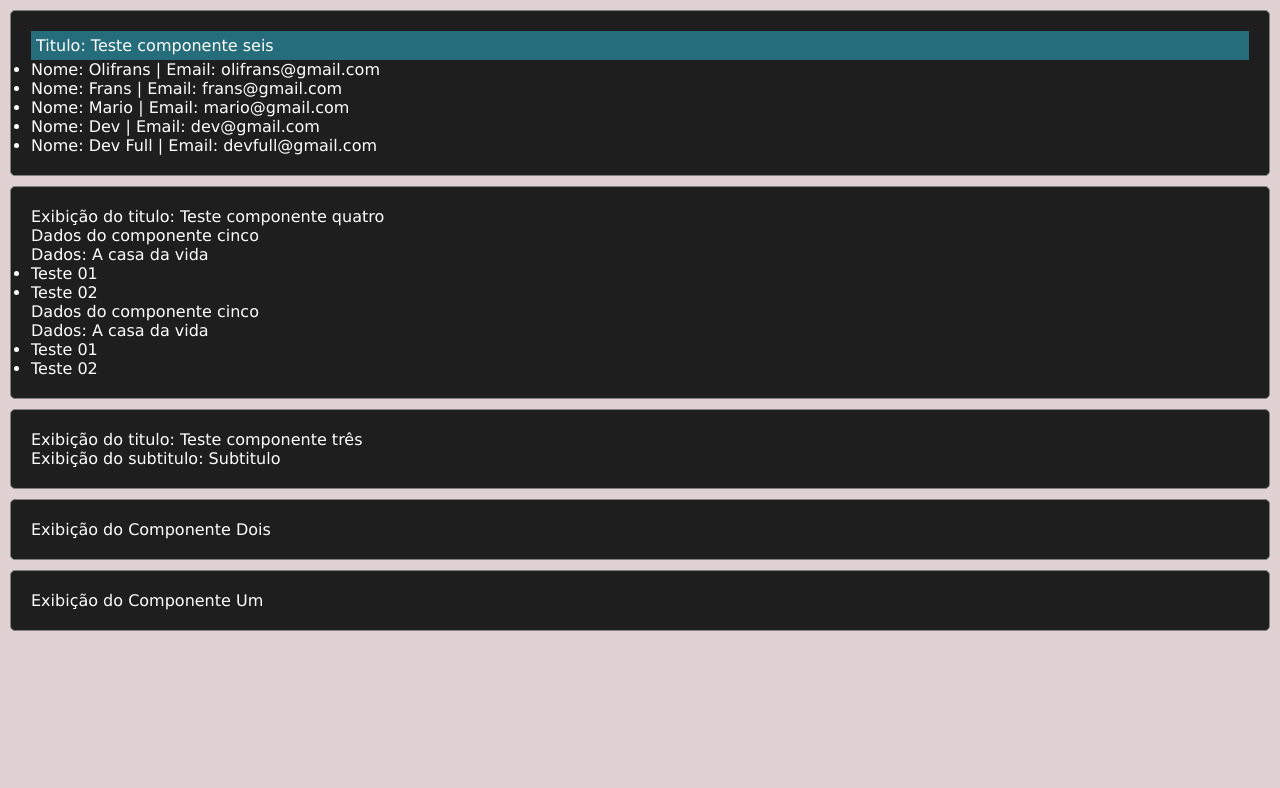
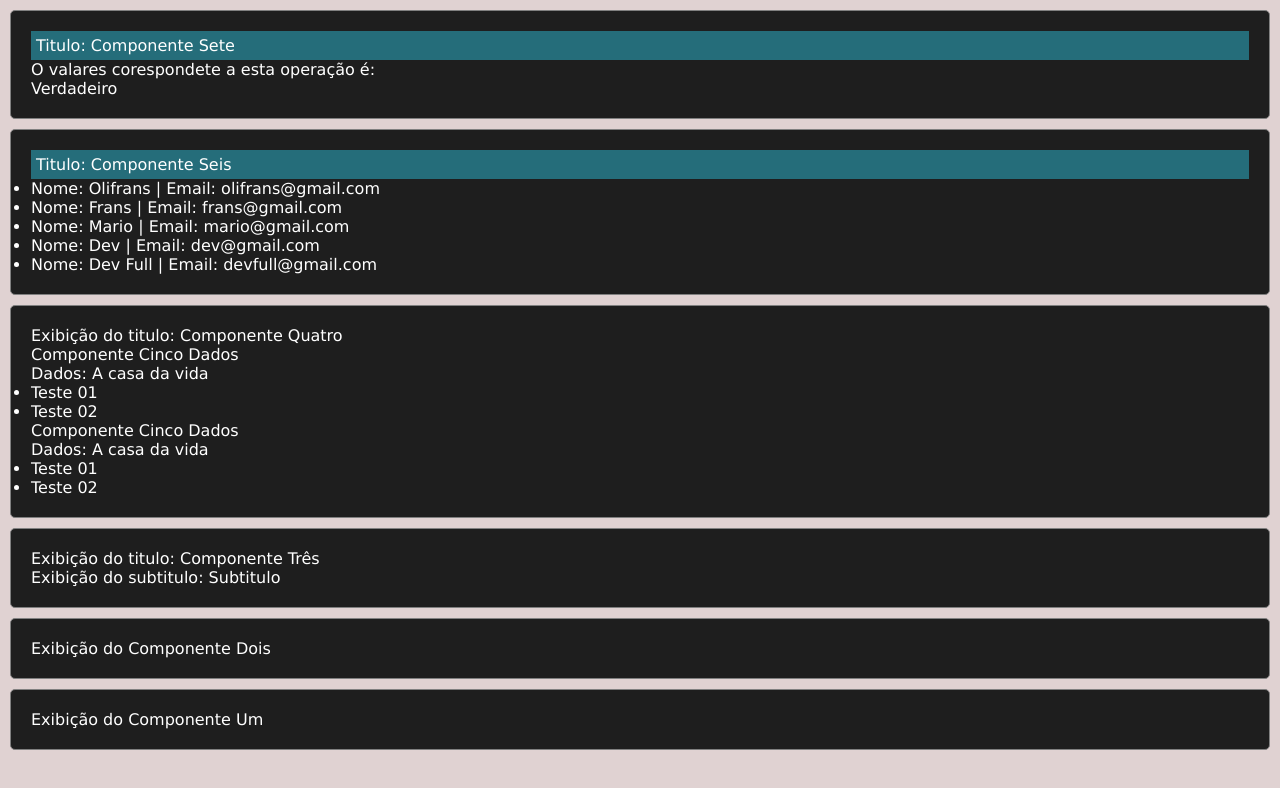
Before and after one commit to Olifrans/react-learning-all, a React (Create React App) app: page / in a window 1280 px wide. Shown: the top 788 px of the page. Built offline with nearby package versions, Linux system fonts and the light colour scheme.

Commit message:
feat: Props--!

```diff
--- a/src/App.tsx
+++ b/src/App.tsx
@@ -5,18 +5,17 @@ import ComponenteUm from "./components/ComponenteUm";
 import ComponenteTres from "./components/ComponenteTres";
 import ComponenteQuatro from "./components/ComponenteQuatro";
 import ComponenteSeis from "./components/ComponenteSeis";
-// import ComponenteCinco from "./components/ComponenteCinco";
+import ComponenteSete from "./components/ComponenteSete";
 
 function App() {
   return (
     <>
-     <ComponenteSeis  titulo="Teste componente seis"/>
-     <ComponenteQuatro titulo="Teste componente quatro"/>
-     <ComponenteTres titulo="Teste componente três" subtitulo="Subtitulo" />
+      <ComponenteSete titulo="Componente Sete" valor={100} />
+      <ComponenteSeis titulo="Componente Seis" />
+      <ComponenteQuatro titulo="Componente Quatro" />
+      <ComponenteTres titulo="Componente Três" subtitulo="Subtitulo" />
       <ComponenteDois />
       <ComponenteUm />
-
-
     </>
   );
 }
--- a/src/components/ComponenteCinco.tsx
+++ b/src/components/ComponenteCinco.tsx
@@ -1,7 +1,7 @@
 const ComponenteCinco = (props) => {
   return (
     <>
-      <p>Dados do componente cinco</p>
+      <p>Componente Cinco Dados</p>
       <p>Dados: {props.dados}</p>
 
       <ul>
--- /dev/null
+++ b/src/components/ComponenteSete.tsx
@@ -0,0 +1,19 @@
+export default function ComponenteSete(props) {
+  return (
+    <div className="componente">
+      <p className="titulo">Titulo: {props.titulo}</p>
+
+      {props.valor ? (
+        <div>
+          <p>O valares corespondete a esta operação é:</p>
+          <p>Verdadeiro</p>
+        </div>
+      ) : (
+        <div>
+          <p>O valares corespondete a esta operação é:</p>
+          <p>Falso</p>
+        </div>
+      )}
+    </div>
+  );
+}
```
